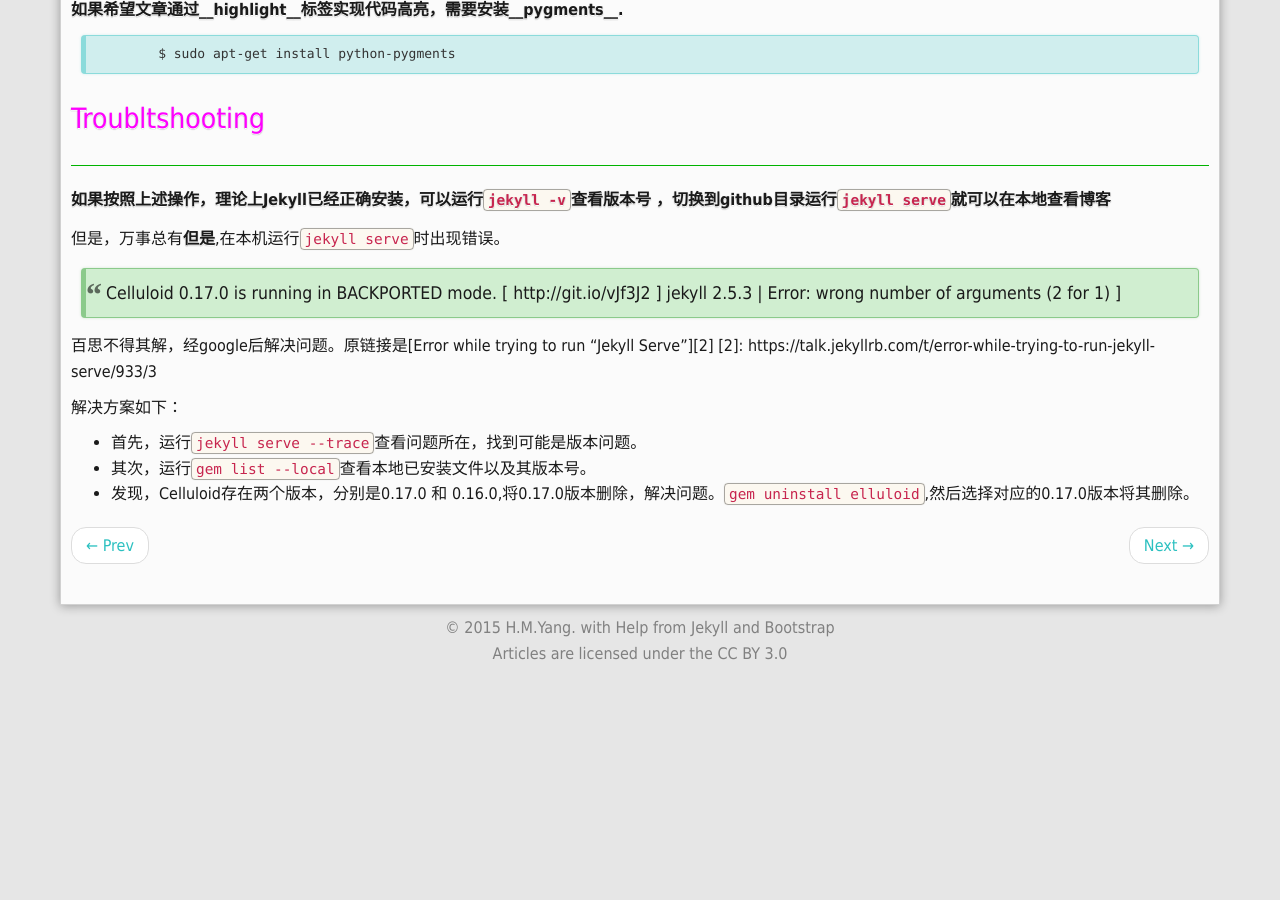
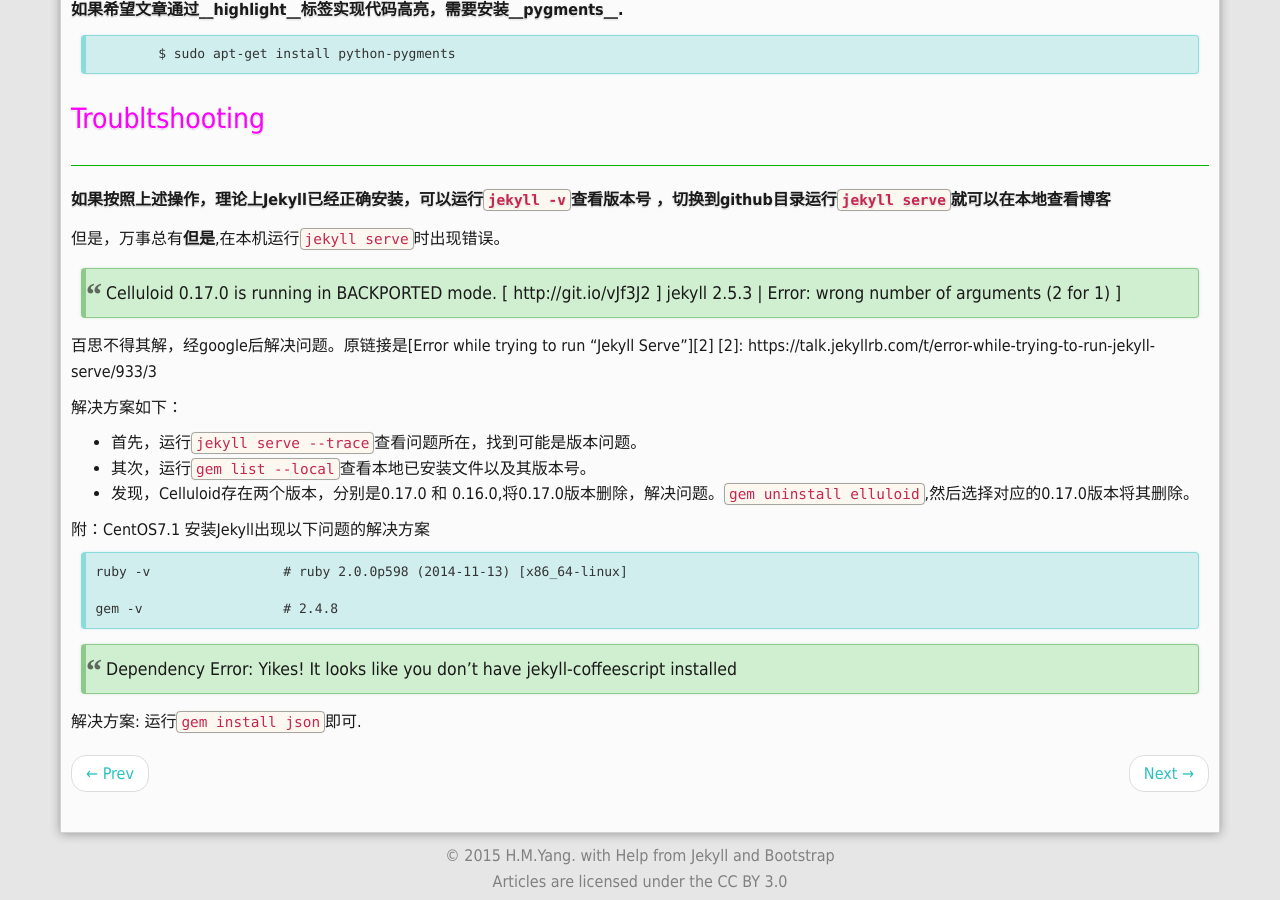
Before and after one commit to YHM07/yhm07.github.io, a Jekyll site: the page built from _posts/2015-08-26-install-jekyll.md, in a window 1280 px wide and 900 px high, scrolled down 972 px. Built offline with Jekyll 4.4.1, drawn with Linux system fonts in a browser that asks for light colours; Markdown is read by kramdown in place of the engine named in the settings; comment, search, counter and statistics services are not loaded; before the commit the page ends 1644 px from its top, so only the background shows below that.

Commit message:
添加CentOS7关于安装Jekyll出错的解决方案

```diff
--- a/_posts/2015-08-26-install-jekyll.md
+++ b/_posts/2015-08-26-install-jekyll.md
@@ -74,3 +74,13 @@ tags: [Jekyll, Ruby]
 - 首先，运行`jekyll serve --trace`查看问题所在，找到可能是版本问题。
 - 其次，运行`gem list --local`查看本地已安装文件以及其版本号。
 - 发现，Celluloid存在两个版本，分别是0.17.0 和 0.16.0,将0.17.0版本删除，解决问题。`gem uninstall elluloid`,然后选择对应的0.17.0版本将其删除。
+
+附：CentOS7.1 安装Jekyll出现以下问题的解决方案
+
+	ruby -v			# ruby 2.0.0p598 (2014-11-13) [x86_64-linux]
+
+	gem -v			# 2.4.8
+
+> Dependency Error: Yikes! It looks like you don't have jekyll-coffeescript installed
+
+解决方案: 运行`gem install json`即可.
```
